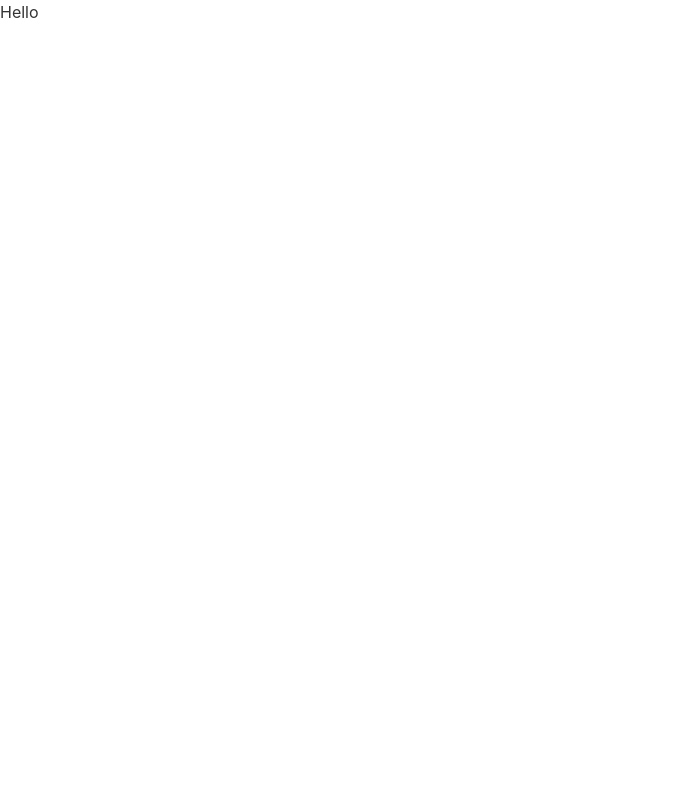
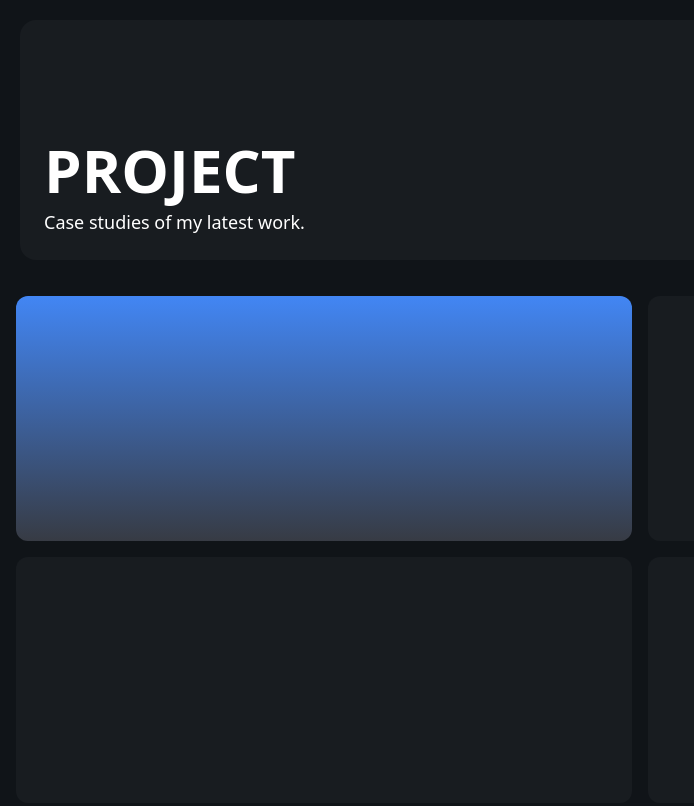
Before and after one commit to MirageTHE69/innvocket2.0, a Gatsby site: page / in a window 1280 px wide. Shown: the whole page, without its empty margins (0-694 px from the left). Built offline with nearby package versions, Linux system fonts and the light colour scheme; Gatsby itself is replaced by a stand-in of ours.

Commit message:
font andpriject pagesetted basic

```diff
--- a/src/pages/index.js
+++ b/src/pages/index.js
@@ -6,15 +6,53 @@ import Layout from "../components/layout"
 import Seo from "../components/seo"
 import * as styles from "../components/index.module.css"
 
-const IndexPage = () => {
-  return(
-    <div>
-      Hello
+const IndexPage = () => (
+  <div className=" h-screen w-screen bg-[#101418] font-leagueGothic ">
+    <div className="h-[35%] w-screen bg-[#101418] flex flex-col ">
+      <div className="h-full w-screen bg-[#101418] p-5">
+        <div className="h-full w-full rounded-2xl bg-[#181c20]">
+          <div className="flex h-full w-full flex-col justify-end gap-2 p-6">
+            <span className="text-6xl font-bold text-white ">PROJECT</span>
+            <span className="text-white text-lg">Case studies of my latest work.</span>
+          </div>
+        </div>
+      </div>
     </div>
-  )
+    <div className="grid grid-cols-2 gap-4 w-screen h-screen  bg-[#101418] p-4 ">
+      {/* Card 1 */}
+      <div className="rounded-xl gradient-background p-4 text-white w-full h-full">
+        {/* Card content goes here */}
+      </div>
 
-}
+      {/* Repeat for cards 2 to 12 */}
+      {/* Card 2 */}
+      <div className="rounded-xl bg-[#181c20] p-4 text-white w-full h-full">
+        {/* Card content goes here */}
+      </div>
+      <div className="rounded-xl bg-[#181c20] p-4 text-white w-full h-full">
+        {/* Card content goes here */}
+      </div>
+      <div className="rounded-xl bg-[#181c20] p-4 text-white w-full h-full">
+        {/* Card content goes here */}
+      </div>
+      <div className="rounded-xl bg-[#181c20] p-4 text-white w-full h-full">
+        {/* Card content goes here */}
+      </div>
 
+      <div className="rounded-xl bg-[#181c20] p-4 text-white w-full h-full">
+        {/* Card content goes here */}
+      </div>
+
+      {/* ... Repeat for cards 3 to 12 ... */}
+    </div>
+  </div>
+)
+
+/**
+ * Head export to define metadata for the page
+ *
+ * See: https://www.gatsbyjs.com/docs/reference/built-in-components/gatsby-head/
+ */
 export const Head = () => <Seo title="Home" />
 
 export default IndexPage
--- /dev/null
+++ b/src/styles/custom-font.css
@@ -0,0 +1,8 @@
+/* src/styles/custom-font.css */
+@font-face {
+  font-family: "League Gothic";
+  src: url("../fonts/LeagueGothic-Regular-VariableFont_wdth.ttf")
+    format("truetype");
+  font-weight: normal;
+  font-style: normal;
+}
--- a/src/styles/global.css
+++ b/src/styles/global.css
@@ -1,3 +1,18 @@
 @tailwind base;
 @tailwind components;
 @tailwind utilities;
+@import "./custom-font.css"; /* Add this line to import the custom font CSS */
+
+.gradient-background {
+  background: #373b44; /* Fallback for old browsers */
+  background: -webkit-linear-gradient(
+    to bottom,
+    #4286f4,
+    #373b44
+  ); /* Chrome 10-25, Safari 5.1-6 */
+  background: linear-gradient(
+    to bottom,
+    #4286f4,
+    #373b44
+  ); /* W3C, IE 10+/ Edge, Firefox 16+, Chrome 26+, Opera 12+, Safari 7+ */
+}
--- a/tailwind.config.js
+++ b/tailwind.config.js
@@ -5,7 +5,11 @@ module.exports = {
     "./src/components/**/*.{js,jsx,ts,tsx}",
   ],
   theme: {
-    extend: {},
+    extend: {
+      fontFamily: {
+        leagueGothic: ["League Gothic", "sans"],
+      },
+    },
   },
   plugins: [],
 }
```
Also changed, not shown: src/components/main/sidebar.js (added), src/fonts/LeagueGothic-Regular-VariableFont_wdth.ttf (added).
